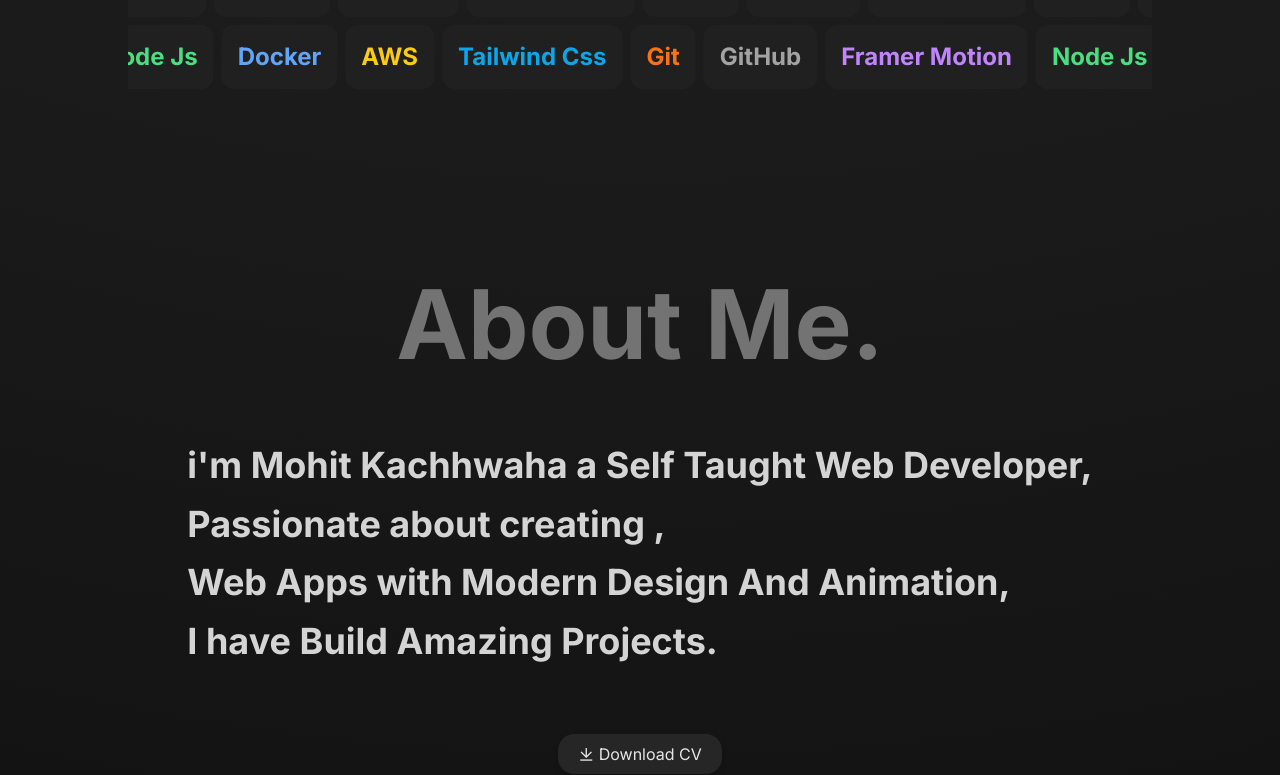
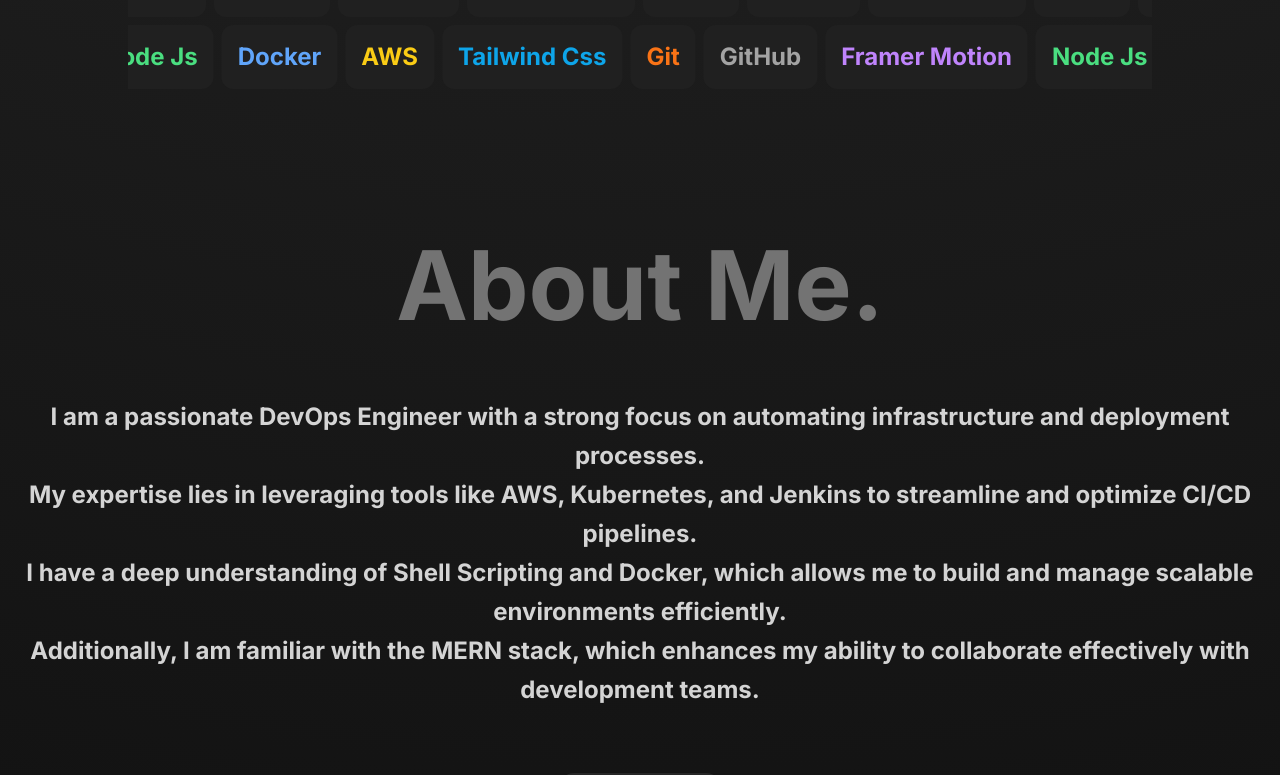
Before and after one commit to Mohit76655/Portfolio-Next, a Next.js app: page / in a window 1280 px wide. Shown: the part 927-1702 px from the top of the page. Built offline with nearby package versions, Linux system fonts and the light colour scheme.

Commit message:
About Section update

```diff
--- a/src/components/About.jsx
+++ b/src/components/About.jsx
@@ -1,55 +1,43 @@
 "use client";
 import { motion } from "framer-motion";
+const motionSettings = {
+  initial: { opacity: 0, y: 15 },
+  whileInView: { opacity: 1, y: 0 },
+  transition: (delay) => ({ delay }),
+};
 const About = () => {
   return (
     <div className="w-full flex xl:flex-row flex-col justify-center min-h-screen gap-10 max-container px-4 overflow-x-hidden md:mt-8">
-      <div className="flex flex-col gap-16 justify-center items-center">
+      <div className="flex flex-col gap-16 justify-center items-center text-center">
         <motion.h2
-          initial={{ opacity: 0, y: 15 }}
-          whileInView={{ opacity: 1, y: 0 }}
+          {...motionSettings}
           transition={{ delay: 0.4 }}
           className="font-bold text-5xl md:text-8xl text-neutral-500"
         >
           About Me.
         </motion.h2>
-        <motion.p className=" supports-[animation-timeline]:reveal-text relative text-xl md:text-4xl md:leading-relaxed items-center font-semibold md:font-bold text-neutral-300 transition-all ease-in">
-          <motion.li
-            initial={{ opacity: 0, y: 15 }}
-            whileInView={{ opacity: 1, y: 0 }}
-            transition={{ delay: 0.5 }}
-            className="list-none"
-          >
-            i'm Mohit Kachhwaha a Self Taught Web Developer,
-          </motion.li>
-          <motion.li
-            initial={{ opacity: 0, y: 15 }}
-            whileInView={{ opacity: 1, y: 0 }}
-            transition={{ delay: 0.6 }}
-            className="list-none"
-          >
-            Passionate about creating ,
-          </motion.li>
-          <motion.li
-            initial={{ opacity: 0, y: 15 }}
-            whileInView={{ opacity: 1, y: 0 }}
-            transition={{ delay: 0.7 }}
-            className="list-none"
-          >
-            Web Apps with Modern Design And Animation,
-          </motion.li>
-          <motion.li
-            initial={{ opacity: 0, y: 15 }}
-            whileInView={{ opacity: 1, y: 0 }}
-            transition={{ delay: 0.8 }}
-            className="list-none"
-          >
-            I have Build Amazing Projects.
-          </motion.li>
+        <motion.p className=" supports-[animation-timeline]:reveal-text relative text-lg md:text-2xl md:leading-relaxed items-center font-semibold md:font-bold text-neutral-300 transition-all ease-in">
+          {[
+            "I am a passionate DevOps Engineer with a strong focus on automating infrastructure and deployment processes.",
+            "My expertise lies in leveraging tools like AWS, Kubernetes, and Jenkins to streamline and optimize CI/CD pipelines.",
+            "I have a deep understanding of Shell Scripting and Docker, which allows me to build and manage scalable environments efficiently.",
+            "Additionally, I am familiar with the MERN stack, which enhances my ability to collaborate effectively with development teams.",
+          ].map((text, index) => (
+            <motion.li
+              {...motionSettings}
+              transition={{ delay: 0.5 + index * 0.1 }}
+              className="list-none"
+              key={index}
+            >
+              {text}
+            </motion.li>
+          ))}
         </motion.p>
         <a
           href="./Mohit-Kachhwaha-CV.pdf"
           download="CV"
           className=" bg-neutral-800 px-5 py-2 rounded-2xl text-neutral-200 hover:shadow-[#EFB946] shadow-md transition-all ease-in"
+          aria-label="Download CV"
         >
           <i className="ri-download-line"></i> Download CV
         </a>
```
